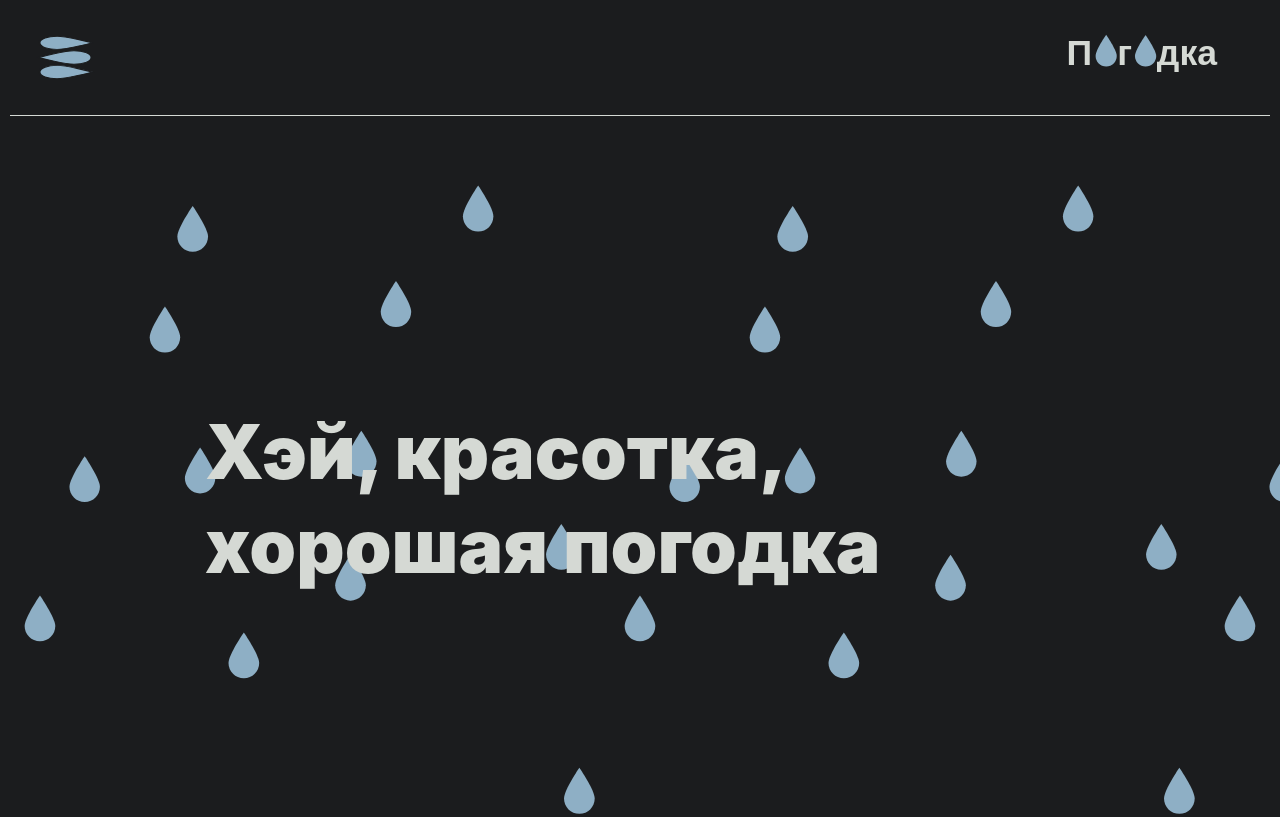
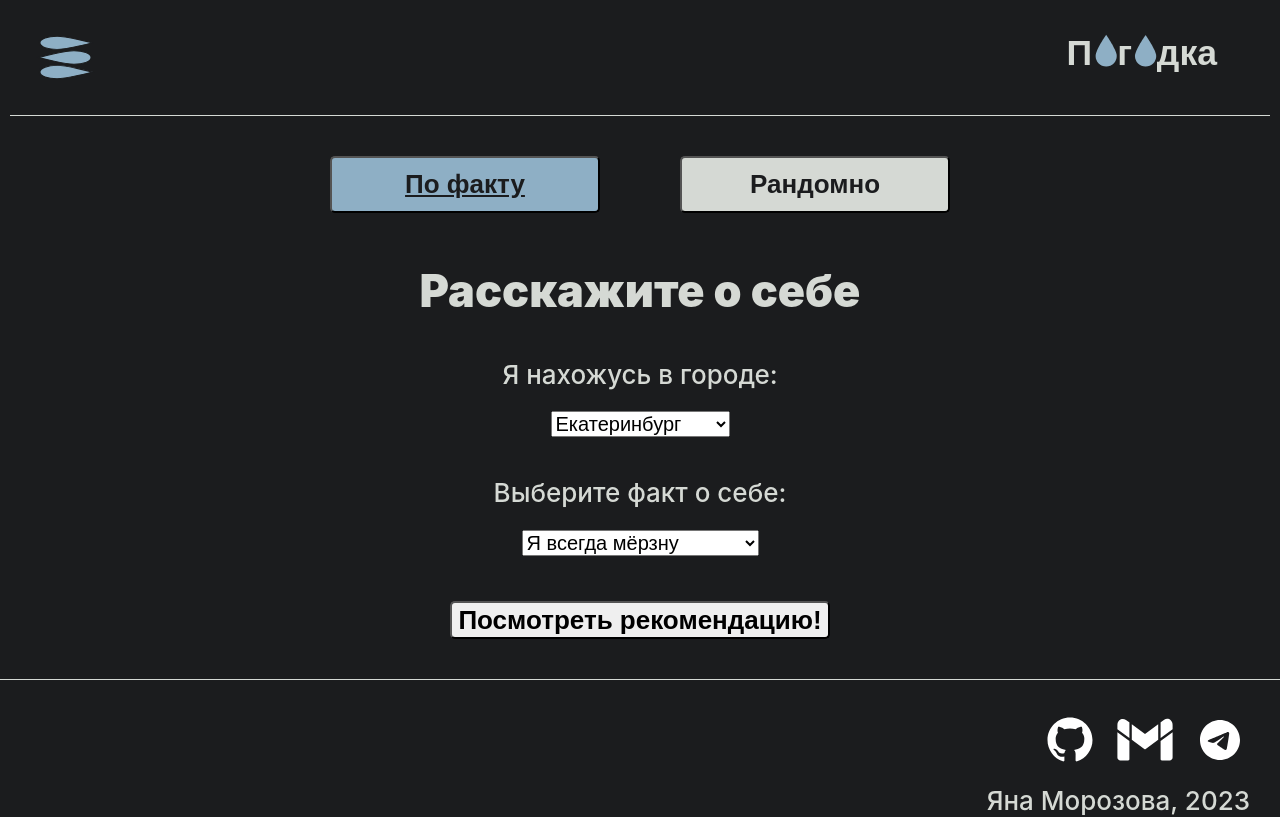
Before and after one commit to Yanabonne/weather-like, a React (Create React App) app: page /go-out in a window 1280 px wide. Before the commit this address led to /pogodka. Shown: the top 817 px of the page. Built offline with nearby package versions, Linux system fonts and the light colour scheme.

Commit message:
feat: add the GoOut page and not-random functionality

```diff
--- a/src/app/App.js
+++ b/src/app/App.js
@@ -5,6 +5,7 @@ import { Routes, Route, Navigate } from "react-router-dom";
 import Header from "../widgets/Header/Header.js";
 import AboutProject from "../pages/AboutProject/AboutProject.js";
 import OutfitRecommendations from "../pages/OutfitRecommendations/OutfitRecommendations";
+import GoOut from "../pages/GoOut/GoOut";
 import Footer from "../widgets/Footer/Footer";
 
 function App() {
@@ -44,6 +45,7 @@ function App() {
       <Routes>
         <Route path="/pogodka" element={<AboutProject />} />
         <Route path="/how-to-dress" element={<OutfitRecommendations />} />
+        <Route path="/go-out" element={<GoOut />} />
         <Route path="*" element={<Navigate to="/pogodka" />} />
       </Routes>
       <Footer />
--- /dev/null
+++ b/src/pages/GoOut/GoOut.css
@@ -0,0 +1,16 @@
+.go-out {
+  display: flex;
+  align-items: center;
+  flex-direction: column;
+  margin: 40px 0;
+  gap: 50px;
+}
+
+.go-out__result {
+  font-size: 45px;
+  line-height: 1.25;
+  margin: 0;
+  font-weight: 900;
+  max-width: 500px;
+  text-align: center;
+}
--- /dev/null
+++ b/src/pages/GoOut/GoOut.js
@@ -0,0 +1,83 @@
+import React from "react";
+import "./GoOut.css";
+import SelectButtons from "../../widgets/SelectButtons/SelectButtons.js";
+import Clothes from "../../widgets/Clothes/Clothes.js";
+import Weather from "../../widgets/Weather/Weather";
+import { getWeatherByCity } from "../../shared/Api/Api.js";
+
+function GoOut() {
+  const [isRandom, setIsRandom] = React.useState(false);
+  const [isRecommendationGoOutOpen, setIsRecommendationGoOutOpen] =
+    React.useState(false);
+  const [isGoOut, setIsGoOut] = React.useState(false);
+  const [weatherData, setWeatherData] = React.useState({});
+
+  function changeToNormalMode() {
+    setIsRandom(false);
+    setIsRecommendationGoOutOpen(false);
+  }
+
+  function changeToRandomMode() {
+    setIsRandom(true);
+    setIsRecommendationGoOutOpen(false);
+  }
+
+  function handleGoOutResult(data, wb) {
+    let temp = data.main.temp;
+
+    if (wb === "cold") {
+      temp -= 3;
+    } else if (wb === "hot") {
+      temp += 3;
+    }
+
+    if (temp > 28 || temp < -24 || data.main.pressure > 1038 || data.main.pressure < 988 || data.wind.speed > 10 || data.main.humidity > 92) {
+        setIsGoOut(false);
+    } else {
+        setIsGoOut(true);
+    }
+  }
+
+  function handleRecommendationGoOutButtonClick(city, wb) {
+    getWeatherByCity(city)
+      .then((res) => {
+        setWeatherData(res);
+        handleGoOutResult(res, wb);
+      })
+      .catch((err) => {
+        console.log(err);
+      })
+      .finally(() => {
+        setIsRecommendationGoOutOpen(true);
+      });
+  }
+
+  return (
+    <div className="go-out">
+      <SelectButtons
+        isRandom={isRandom}
+        changeToNormalMode={changeToNormalMode}
+        changeToRandomMode={changeToRandomMode}
+      />
+      {!isRandom && (
+        <Clothes onButtonClick={handleRecommendationGoOutButtonClick} />
+      )}
+      {isRecommendationGoOutOpen && (
+        <Weather
+          weatherData={weatherData}
+          isUmbrella={false}
+          isPressure={true}
+        />
+      )}
+      {isRecommendationGoOutOpen && (
+        <h2 className="go-out__result">
+          {isGoOut
+            ? "Выходить на улицу можно"
+            : "Выходить на улицу не рекомендую"}
+        </h2>
+      )}
+    </div>
+  );
+}
+
+export default GoOut;
--- a/src/pages/OutfitRecommendations/OutfitRecommendations.js
+++ b/src/pages/OutfitRecommendations/OutfitRecommendations.js
@@ -62,7 +62,7 @@ function OutfitRecommendations() {
   return (
     <div className="outfit">
       <Clothes onButtonClick={handleRecommendationButtonClick}/>
-      {isRecommendationOpen && <Weather weatherData={weatherData} isUmbrellaNeeded={isUmbrellaNeeded} />}
+      {isRecommendationOpen && <Weather weatherData={weatherData} isUmbrella={true} isPressure={false} isUmbrellaNeeded={isUmbrellaNeeded} />}
       {isRecommendationOpen && <ClothingSamples weatherGroup={weatherGroup} />}
     </div>
   );
--- a/src/shared/CloudButton/CloudButton.css
+++ b/src/shared/CloudButton/CloudButton.css
@@ -17,6 +17,7 @@
   padding: 50px 70px 80px;
   box-sizing: border-box;
   color: #1b1c1e;
+  will-change: background-image;
 }
 
 .cloud-button__cloud:hover {
--- a/src/widgets/CloudButtons/CloudButtons.js
+++ b/src/widgets/CloudButtons/CloudButtons.js
@@ -9,12 +9,16 @@ function CloudButtons() {
     navigate('/how-to-dress')
   }
 
+  function navigateToGoOut() {
+    navigate('/go-out')
+  }
+
   return (
     <section className="cloud-buttons">
       <h2 className="cloud-buttons__title">Что бы вы хотели узнать?</h2>
       <div className="cloud-buttons__clouds">
         <CloudButton onClick={navigateToClothes}>Что мне сегодня надеть?</CloudButton>
-        <CloudButton>Выходить ли мне на улицу?</CloudButton>
+        <CloudButton onClick={navigateToGoOut}>Выходить ли мне на улицу?</CloudButton>
       </div>
     </section>
   );
--- a/src/widgets/Header/Header.css
+++ b/src/widgets/Header/Header.css
@@ -28,6 +28,7 @@
   background-position: center;
   background-repeat: no-repeat;
   z-index: 2;
+  will-change: background-image;
 }
 
 .header__burger_active {
--- a/src/widgets/MenuPopup/MenuPopup.js
+++ b/src/widgets/MenuPopup/MenuPopup.js
@@ -10,7 +10,7 @@ function MenuPopup({isOpen}) {
       <NavLink to="/how-to-dress" className="menu__link">
       Как одеться по погоде?
       </NavLink>
-      <NavLink to="/leave-the-room" className="menu__link">
+      <NavLink to="/go-out" className="menu__link">
       Выйти ли мне на улицу?
       </NavLink>
     </nav>
--- /dev/null
+++ b/src/widgets/SelectButtons/SelectButtons.css
@@ -0,0 +1,21 @@
+.select {
+  display: flex;
+  gap: 80px;
+}
+
+.select__button {
+  background-color: #d5d9d4;
+  outline: none;
+  color: #1b1c1e;
+  border-radius: 5px;
+  width: 270px;
+  font-size: 26px;
+  line-height: 1.25;
+  font-weight: 900;
+  padding: 10px 0;
+}
+
+.select__button_active {
+  background-color: #8eafc5;
+  text-decoration: underline;
+}
--- /dev/null
+++ b/src/widgets/SelectButtons/SelectButtons.js
@@ -0,0 +1,26 @@
+import "./SelectButtons.css";
+
+function SelectButtons({ isRandom, changeToRandomMode, changeToNormalMode }) {
+  return (
+    <div className="select">
+      <button
+        className={`${
+          isRandom ? "select__button" : "select__button select__button_active"
+        }`}
+        onClick={changeToNormalMode}
+      >
+        По факту
+      </button>
+      <button
+        className={`${
+          isRandom ? "select__button select__button_active" : "select__button"
+        }`}
+        onClick={changeToRandomMode}
+      >
+        Рандомно
+      </button>
+    </div>
+  );
+}
+
+export default SelectButtons;
--- a/src/widgets/Weather/Weather.js
+++ b/src/widgets/Weather/Weather.js
@@ -1,6 +1,6 @@
 import "./Weather.css";
 
-function Weather({weatherData, isUmbrellaNeeded}) {
+function Weather({weatherData, isUmbrellaNeeded, isUmbrella, isPressure}) {
   return (
     <section className="weather">
       <div className="weather__background"></div>
@@ -22,9 +22,12 @@ function Weather({weatherData, isUmbrellaNeeded}) {
           <p className="weather__info">
             Скорость ветра <span className="weather__span">{Math.round(weatherData.wind.speed)} м/с</span>
           </p>
-          <p className="weather__info">
+          {isUmbrella && <p className="weather__info">
             Зонт: <span className="weather__span">{isUmbrellaNeeded ? "нужен" : "не нужен"}</span>
-          </p>
+          </p>}
+          {isPressure && <p className="weather__info">
+            Давление <span className="weather__span">{weatherData.main.pressure} гПа</span>
+          </p>}
         </div>
       </div>
     </section>
```
Also changed, not shown: src/images/random-cloud-rain.svg (added), src/images/random-cloud.svg (added).
